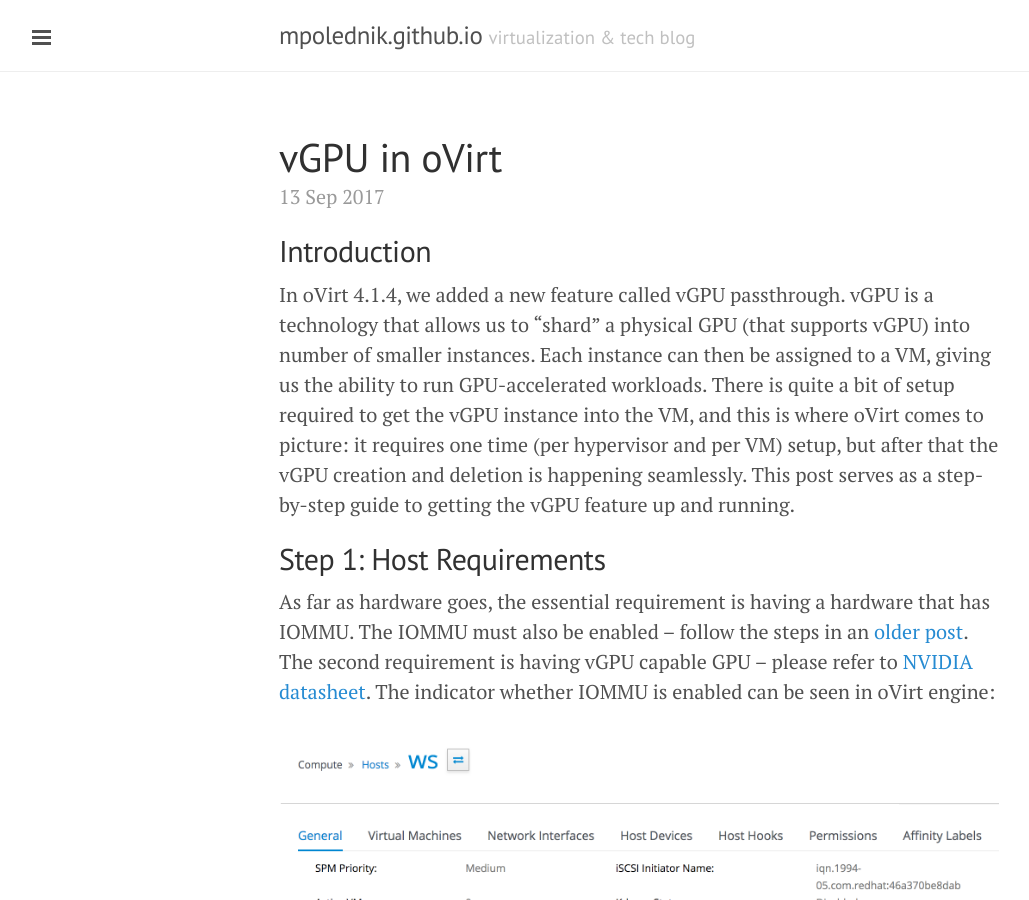
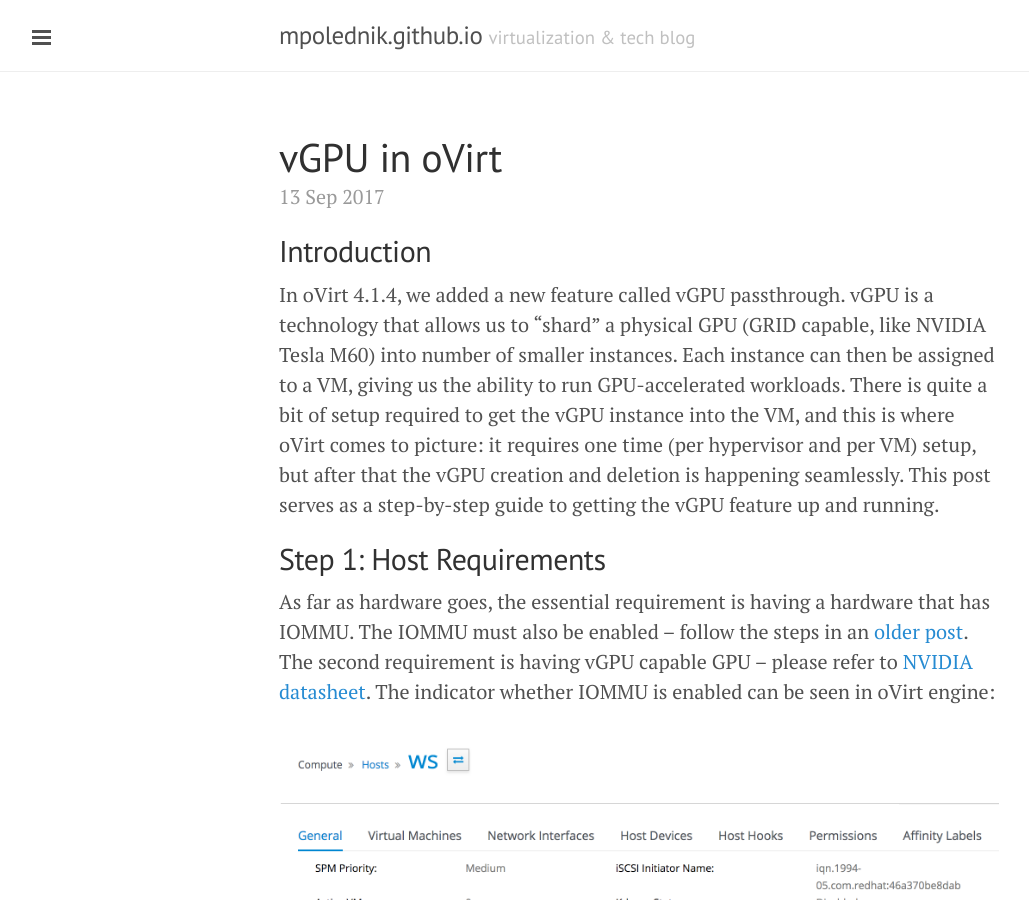
Before and after one commit to mpolednik/mpolednik.github.io, a Jekyll site: the page built from _posts/2017-09-13-vgpu-in-ovirt.md, in a window 1280 px wide and 900 px high. Shown: the whole window, without its empty margins (1-1030 px from the left). Built offline with Jekyll 4.4.1, drawn with Linux system fonts in a browser that asks for light colours; comment, search, counter and statistics services are not loaded.

Commit message:
rephrase vgpu support requirement
Signed-off-by: Martin Polednik <mpolednik@redhat.com>

```diff
--- a/_posts/2017-09-13-vgpu-in-ovirt.md
+++ b/_posts/2017-09-13-vgpu-in-ovirt.md
@@ -6,7 +6,7 @@ comments: true
 
 ## Introduction
 
-In oVirt 4.1.4, we added a new feature called vGPU passthrough. vGPU is a technology that allows us to "shard" a physical GPU (that supports vGPU) into number of smaller instances. Each instance can then be assigned to a VM, giving us the ability to run GPU-accelerated workloads. There is quite a bit of setup required to get the vGPU instance into the VM, and this is where oVirt comes to picture: it requires one time (per hypervisor and per VM) setup, but after that the vGPU creation and deletion is happening seamlessly. This post serves as a step-by-step guide to getting the vGPU feature up and running.
+In oVirt 4.1.4, we added a new feature called vGPU passthrough. vGPU is a technology that allows us to "shard" a physical GPU (GRID capable, like NVIDIA Tesla M60) into number of smaller instances. Each instance can then be assigned to a VM, giving us the ability to run GPU-accelerated workloads. There is quite a bit of setup required to get the vGPU instance into the VM, and this is where oVirt comes to picture: it requires one time (per hypervisor and per VM) setup, but after that the vGPU creation and deletion is happening seamlessly. This post serves as a step-by-step guide to getting the vGPU feature up and running.
 
 <!--more-->
 
```
